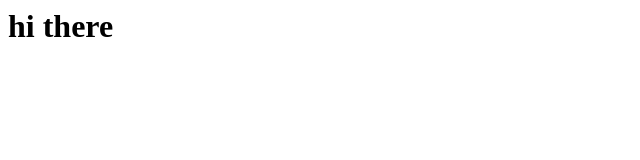
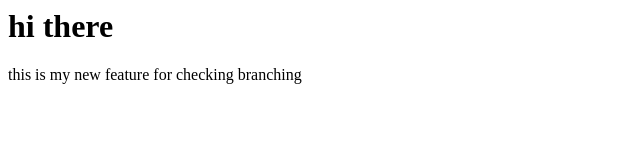
Before and after one commit to GunasagarGM/localrepo, a plain HTML site: page index.html in a window 1280 px wide. Shown: the whole page, without its empty margins (0-640 px from the left). Drawn offline with Linux system fonts and the light colour scheme.

Commit message:
new fearture

```diff
--- a/index.html
+++ b/index.html
@@ -1,3 +1,5 @@
 <h1>hi there
 
 </h1>
+
+<p1>this is my new feature for checking branching</p1>
```
